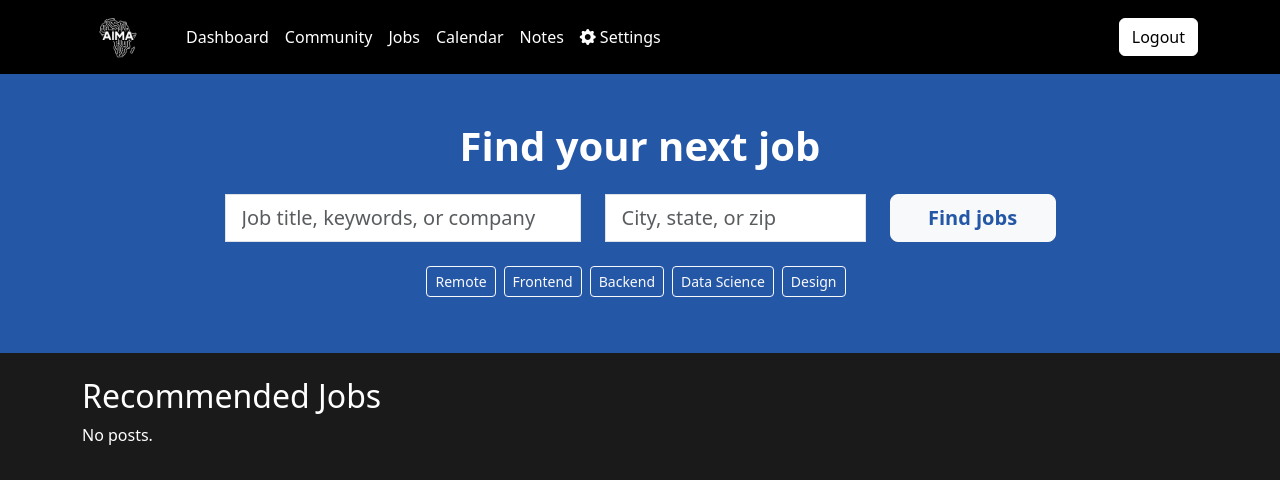
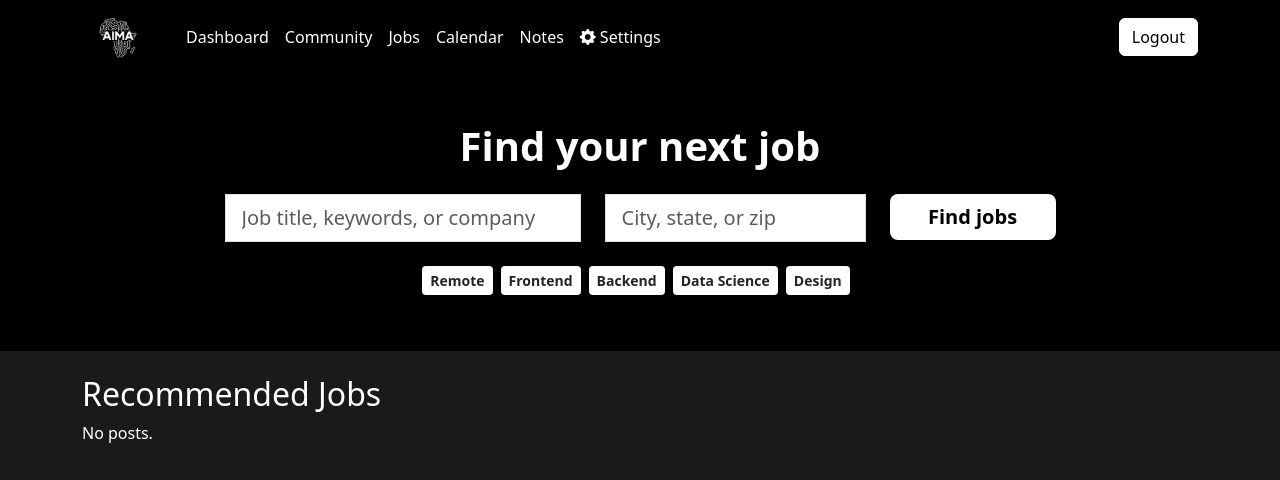
Before and after one commit to MEC-EAGLE/AIMA, a React (Vite) app in the folder myapp/: page /jobs in a window 1280 px wide. Shown: the top 480 px of the page. Built offline with nearby package versions, Linux system fonts and the light colour scheme; data requests are answered from the project's data file; sample sign-in values are in the browser's storage.

Commit message:
Refine jobs hero and dashboard UI

```diff
--- a/myapp/src/components/Dashboard.tsx
+++ b/myapp/src/components/Dashboard.tsx
@@ -25,8 +25,10 @@ export default function Dashboard() {
     return (
       <div>
         <Nav />
-        <div className="container my-4">
-          <h2>My Jobs</h2>
+        <header className="dashboard-hero py-5 text-center">
+          <h1 className="display-6 fw-bold">My Jobs</h1>
+        </header>
+        <div className="container my-4 text-center">
           <p>Loading...</p>
         </div>
       </div>
@@ -70,8 +72,10 @@ export default function Dashboard() {
   return (
     <div>
       <Nav />
+      <header className="dashboard-hero py-5 text-center">
+        <h1 className="display-6 fw-bold">My Jobs</h1>
+      </header>
       <div className="container my-4">
-        <h2>My Jobs</h2>
         <ul className="nav nav-pills mb-3">
           <li className="nav-item">
             <button
@@ -96,10 +100,9 @@ export default function Dashboard() {
         {tab === 'saved' && (
           <div>
             {savedPosts.length === 0 && <p>No saved jobs.</p>}
-            <ul className="list-group">
             {savedPosts.map(p => (
-                <li key={p.id} className="list-group-item">
-                  <div className="d-flex justify-content-between">
+              <div key={p.id} className="card mb-3">
+                <div className="card-body d-flex justify-content-between">
                   <div>
                     <strong>{p.title}</strong> ({p.postType})
                     <p className="mb-1">{p.description}</p>
@@ -132,18 +135,17 @@ export default function Dashboard() {
                     </button>
                   </div>
                 </div>
-                </li>
+              </div>
             ))}
-            </ul>
           </div>
         )}
 
         {tab === 'applied' && (
           <div>
             {appliedPosts.length === 0 && <p>You haven't applied to any jobs.</p>}
-            <ul className="list-group">
             {appliedPosts.map(p => (
-                <li key={p.id} className="list-group-item d-flex justify-content-between">
+              <div key={p.id} className="card mb-3">
+                <div className="card-body d-flex justify-content-between">
                   <div>
                     <strong>{p.title}</strong> ({p.postType})
                     <p className="mb-1">{p.description}</p>
@@ -160,9 +162,9 @@ export default function Dashboard() {
                       Withdraw
                     </button>
                   </div>
-                </li>
+                </div>
+              </div>
             ))}
-            </ul>
           </div>
         )}
       </div>
--- a/myapp/src/components/Jobs.tsx
+++ b/myapp/src/components/Jobs.tsx
@@ -231,7 +231,7 @@ export default function Jobs() {
             {trending.map(t => (
               <button
                 key={t}
-                className="btn btn-sm btn-outline-light me-2 mb-2"
+                className="btn btn-sm btn-light text-dark me-2 mb-2"
                 onClick={() => setQuery(t)}
               >
                 {t}
--- a/myapp/src/styles.css
+++ b/myapp/src/styles.css
@@ -142,8 +142,10 @@ body {
 }
 
 /* Indeed inspired jobs page */
+
+/* Black and white theme for jobs hero */
 .hero-indeed {
-  background-color: var(--indeed-blue);
+  background-color: #000;
   color: #fff;
 }
 
@@ -152,6 +154,14 @@ body {
 }
 
 .hero-indeed .btn-light {
-  color: var(--indeed-blue);
+  background-color: #fff;
+  color: #000;
   font-weight: bold;
+  border: none;
 }
+
+/* Dashboard header */
+.dashboard-hero {
+  background-color: #000;
+  color: #fff;
+}
```
Lines whose indentation alone changed are shown as unchanged.
